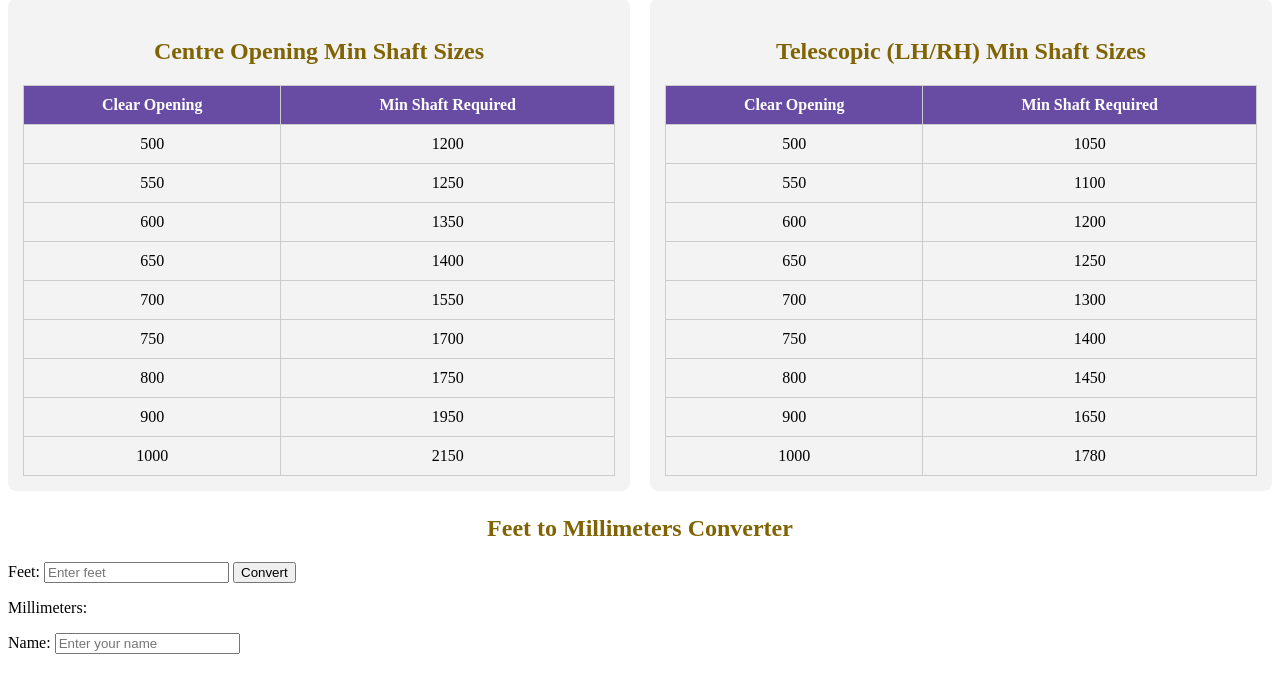
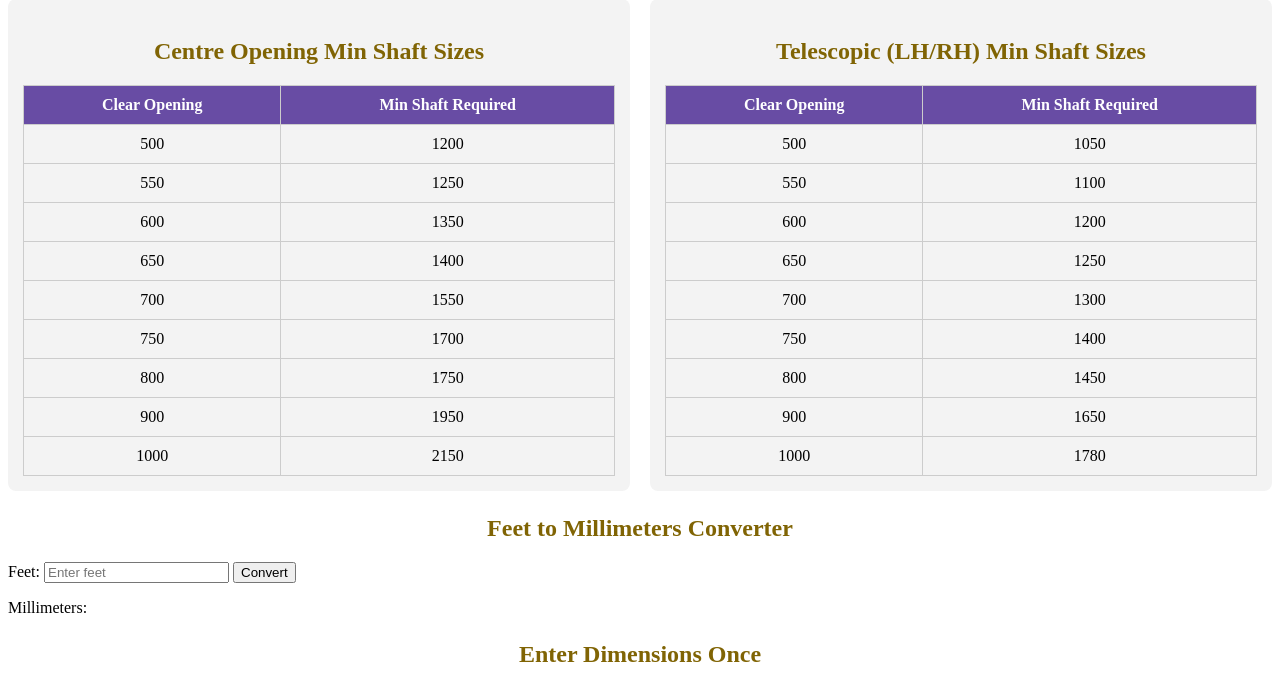
Before and after one commit to sayeedm44/brio, a plain HTML site: page briofeasibilitychart.html in a window 1280 px wide. Shown: the part 101-776 px from the top of the page. Drawn offline with Linux system fonts and the light colour scheme; sample sign-in values are in the browser's storage.

Commit message:
Update briofeasibilitychart.html

```diff
--- a/briofeasibilitychart.html
+++ b/briofeasibilitychart.html
@@ -86,10 +86,10 @@
     }
 </script>
 
-    <div class="input-container">
+    <!-- <div class="input-container">
     <label for="name">Name:</label>
     <input type="text" id="name" name="name" placeholder="Enter your name">
-    </div>
+    </div> -->
 
 
     <h2>Enter Dimensions Once</h2>
```
